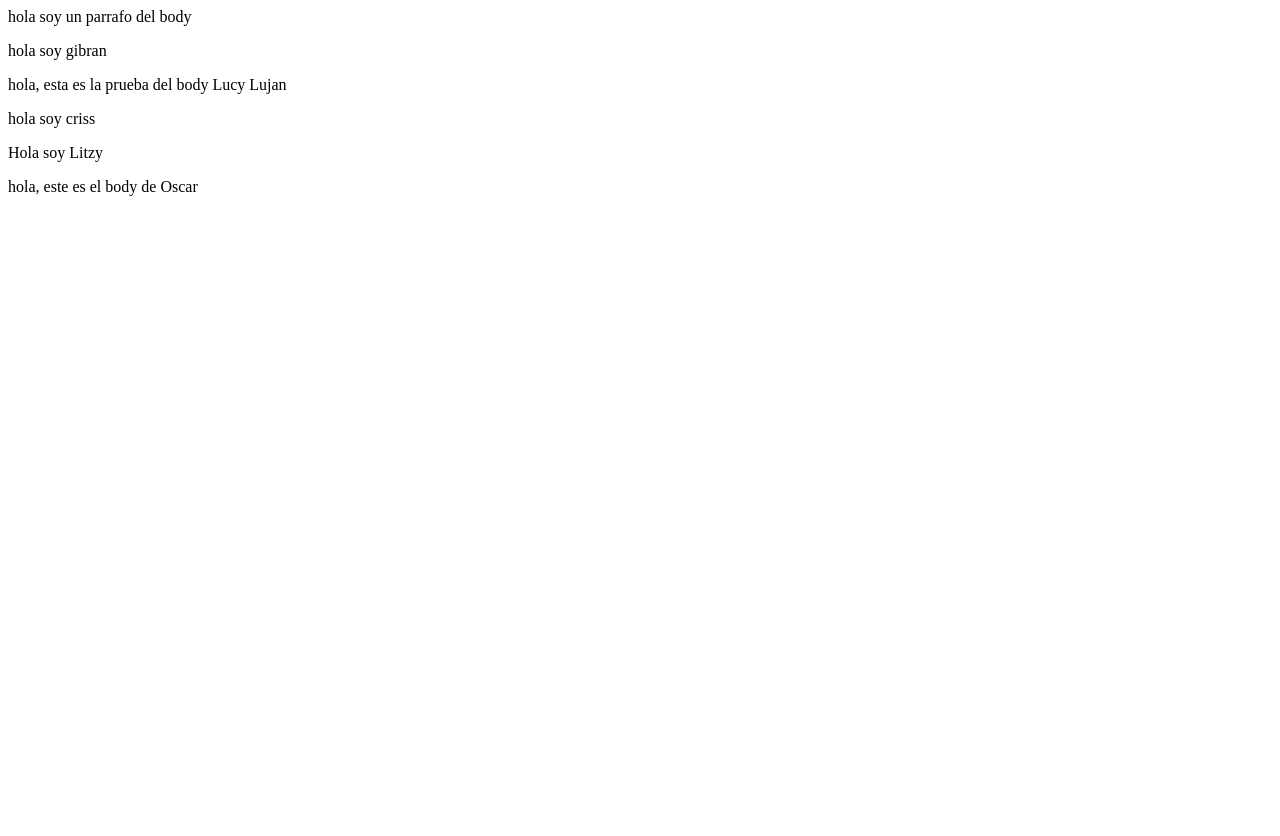
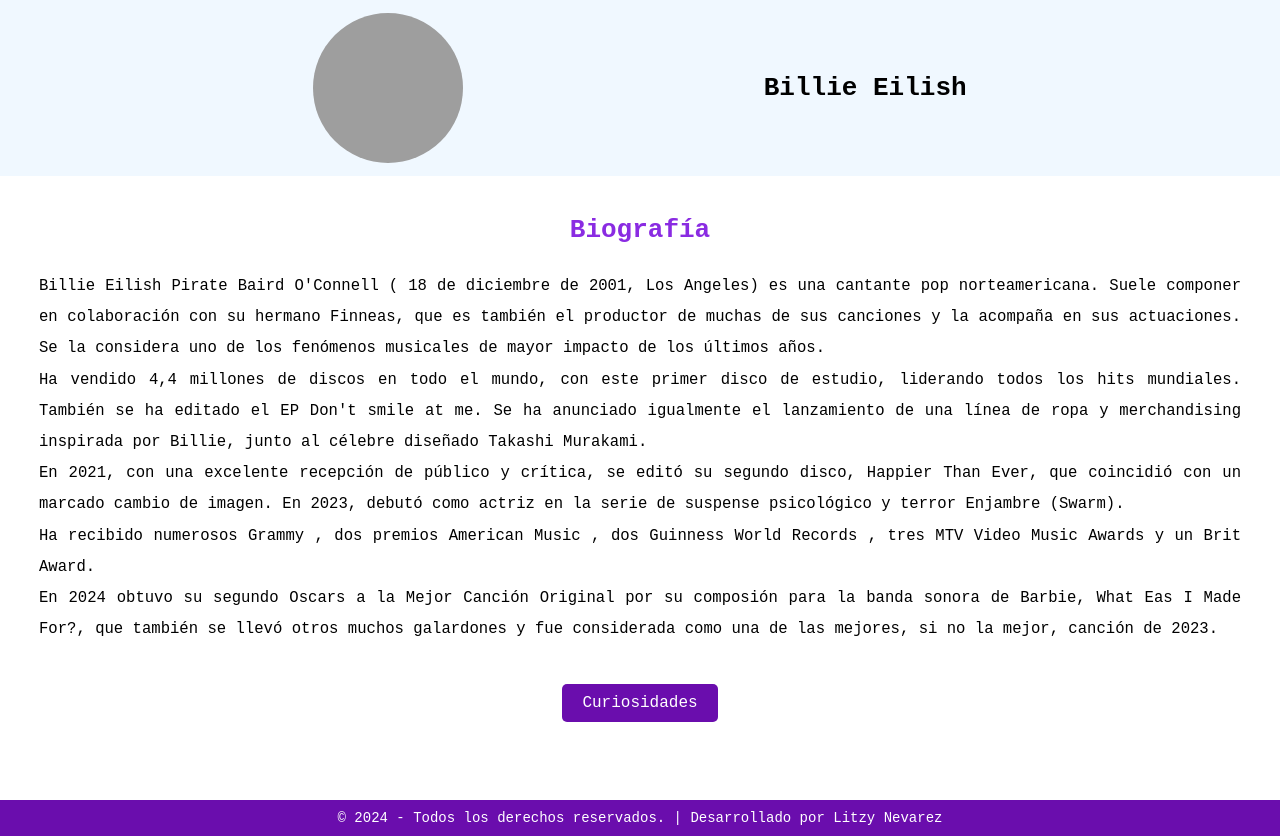
Before and after one commit to Gapcroz/CursoGitChangeAndCode, a plain HTML site: page html/index.html in a window 1280 px wide. Before the commit the page ends 800 px from the top, so only its background shows below. Drawn offline with Linux system fonts and the light colour scheme; grey boxes are pictures that could not be loaded.

Commit message:
tarea de bootcamp

```diff
--- a/css/style.css
+++ b/css/style.css
@@ -0,0 +1,89 @@
+*{
+    margin: 0;
+    font-family: monospace;
+}
+
+header{
+    display: flex;
+    align-items: center;
+    justify-content: space-evenly;
+    background-color: aliceblue;
+    padding: 1rem;
+}
+
+header img{
+    border-radius: 50%;
+    height: 150px;
+    width: 150px;
+}
+
+header h2{
+    font-size: 2rem;
+}
+
+main{
+    padding: 3rem;
+}
+
+main h1{
+    text-align: center;
+    margin-bottom: 2rem;
+    color: blueviolet;
+}
+
+main p{
+    line-height: 2;
+    text-align: justify;
+    font-size: 1.2rem;
+}
+
+.boton{
+    display: flex;
+    align-items: center;
+    justify-content: center;
+    margin-top: 3rem;
+    margin-bottom: 3rem;
+}
+
+.boton a{
+    background-color: #6a0dad;
+    color: white;
+    padding: 10px 20px;
+    border: none;
+    border-radius: 5px;
+    font-size: 16px;
+    cursor: pointer;
+    text-decoration: none;
+}
+
+.boton a:hover {
+    background-color: #5b0a99;
+}
+
+.curiosidades {
+    display: none;
+  }
+
+.curiosidades h1{
+    font-size: 1.8rem;
+}
+
+footer {
+    background-color: #6a0dad;
+    color: white;
+    text-align: center;
+    padding: 10px 0;
+    position: relative;
+    bottom: 0;
+    width: 100%;
+    font-size: 14px;
+  }
+
+  footer a {
+    color: white;
+    text-decoration: none;
+  }
+
+  footer a:hover {
+    text-decoration: underline;
+  }
--- a/html/index.html
+++ b/html/index.html
@@ -1,8 +1,55 @@
-<div>
-  <p>hola soy un parrafo del body</p>
-  <p>hola soy gibran</p>
-  <p>hola, esta es la prueba del body Lucy Lujan</p>
-  <p>hola soy criss</p>
-  <p>Hola soy Litzy</p>
-  <p>hola, este es el body de Oscar</p>
-</div>
+<!DOCTYPE html>
+<html lang="en">
+<head>
+  <meta charset="UTF-8">
+  <meta name="viewport" content="width=device-width, initial-scale=1.0">
+  <title>Biografía</title>
+
+  <link rel="stylesheet" href="../css/style.css">
+</head>
+<body>
+  <header>
+    <img src="https://static.fnac-static.com/multimedia/Portraits/ES/NR/f4/47/0b/739316/1602-1.jpg" alt="foto de billie">
+    <h2>Billie Eilish</h2>
+  </header>
+  <main>
+    <h1>Biografía</h1>
+    <p>Billie Eilish Pirate Baird O'Connell ( 18 de diciembre de 2001, Los Angeles) es una cantante pop norteamericana. Suele componer en colaboración con su hermano Finneas, que es también el productor de muchas de sus canciones y la acompaña en sus actuaciones. Se la considera uno de los fenómenos musicales de mayor impacto de los últimos años.</p>
+    <p>Ha vendido 4,4 millones de discos en todo el mundo, con este primer disco de estudio, liderando todos los hits mundiales. También se ha editado el EP Don't smile at me. Se ha anunciado igualmente el lanzamiento de una línea de ropa y merchandising inspirada por Billie, junto al célebre diseñado Takashi Murakami.</p>
+    <p>En 2021, con una excelente recepción de público y crítica, se editó su segundo disco, Happier Than Ever, que coincidió con un marcado cambio de imagen. En 2023, debutó como actriz en la serie de suspense psicológico y terror Enjambre (Swarm). </p>
+    <p>Ha recibido numerosos Grammy , dos premios American Music , dos Guinness World Records , tres MTV Video Music Awards y un Brit Award.</p>
+    <p>En 2024 obtuvo su segundo Oscars a la Mejor Canción Original por su composión para la banda sonora de Barbie, What Eas I Made For?, que también se llevó otros muchos galardones y fue considerada como una de las mejores, si no la mejor, canción de 2023.</p>
+    <div class="boton">
+      <a href="javascript:void(0)" id="mostrarCuriosidades">Curiosidades</a>
+    </div>
+
+    <div class="curiosidades" id="curiosidades">
+      <div class="pregunta">
+        <h1>¿Qué records ha obtenido Billie Eilish?</h1>
+          <p>Es la primera artista nacida en la década de los 2000 que ha tenido un álbum número uno en Estados Unidos. Además, es la artista femenina más joven en tener un número uno en Reino Unido.</p>
+      </div>
+      <div class="pregunta"></div>
+        <h1>¿Quién compone las canciones de Billie Eilish?</h1>
+          <p>Su hermano mayor Finneas la ayuda a escribir y producir sus canciones. Ha comentado en alguna entrevista que cuando compone para su hermana, intenta compartir sus ideas y las escribe de modo que pueda disfrutar cuando las canta.</p>
+      </div>
+    </div>
+
+  </main>
+  <footer>
+    <p>&copy; 2024 - Todos los derechos reservados. | Desarrollado por Litzy Nevarez</p>
+  </footer>
+
+  <script>
+    document.addEventListener('DOMContentLoaded', function() {
+      document.getElementById('mostrarCuriosidades').addEventListener('click', function() {
+        var curiosidades = document.getElementById('curiosidades');
+        if (curiosidades.style.display === 'none' || curiosidades.style.display === '') {
+          curiosidades.style.display = 'block';  // Mostrar
+        } else {
+          curiosidades.style.display = 'none';  // Ocultar
+        }
+      });
+    });
+  </script>
+</body>
+</html>
```
